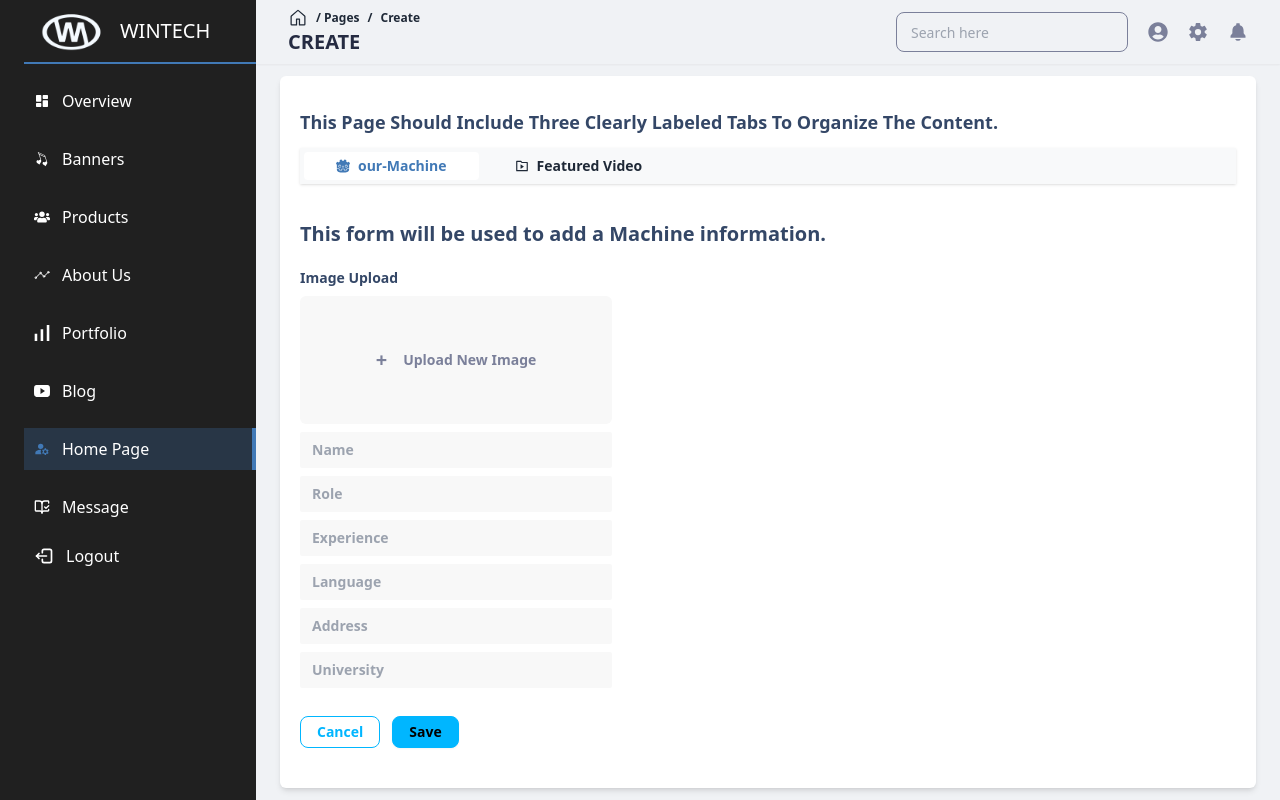
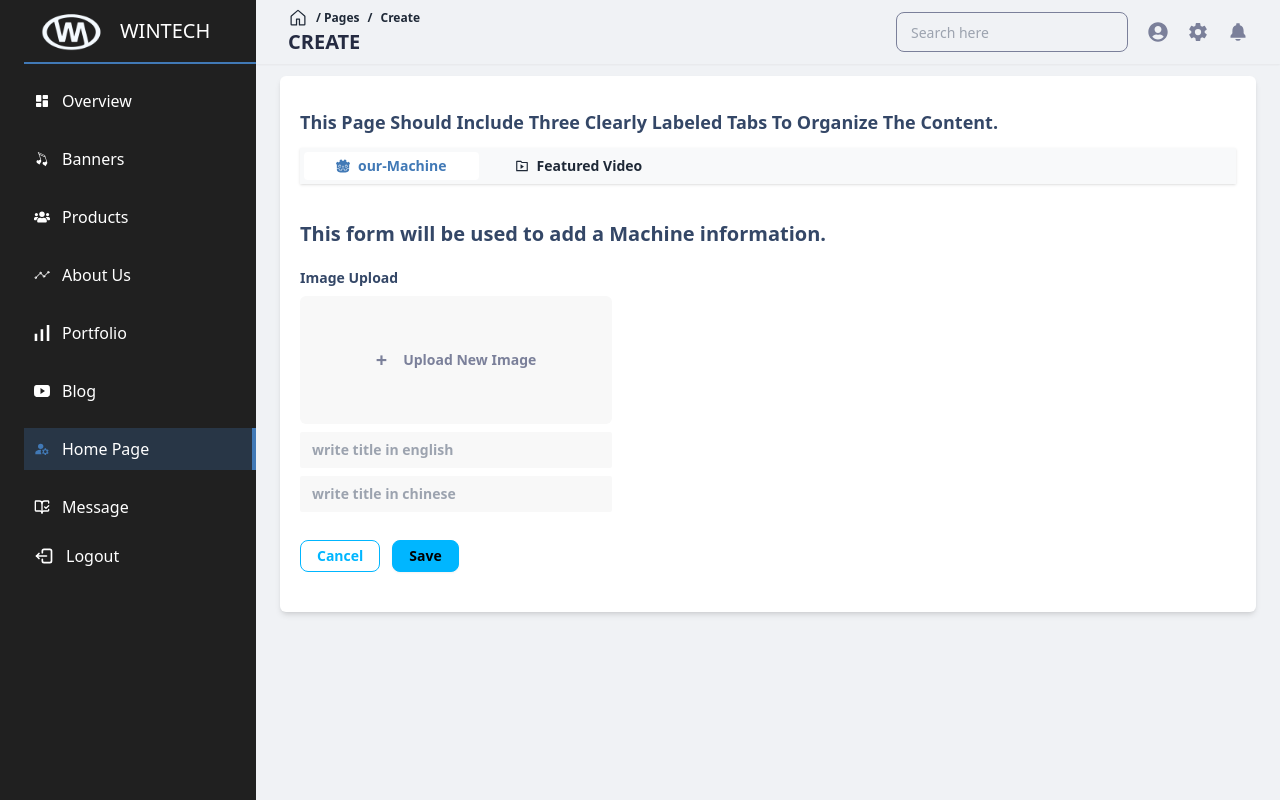
Before and after one commit to techvixo/Wintech-Admin, a React (Vite) app: page /home/machine/create in a window 1280 px wide. Built offline with nearby package versions, Linux system fonts and the light colour scheme; sample sign-in values are in the browser's storage.

Commit message:
Api added

```diff
--- a/Constants.js
+++ b/Constants.js
@@ -1,6 +1,6 @@
 
-const BASEURL ="http://localhost:8001/v1"                //Local server connect
-// const BASEURL ="https://data.wintech.com"              //live server connect
+// const BASEURL ="http://localhost:8001/v1"                //Local server connect
+const BASEURL ="https://wintech-backend.vercel.app/v1"              //live server connect
 
 
 
--- a/src/Pages/AboutUs/AboutUs.jsx
+++ b/src/Pages/AboutUs/AboutUs.jsx
@@ -1,10 +1,17 @@
-import React from 'react'
-import OurTeams from './OurTeams/OurTeams'
+import React, { useEffect } from 'react'
+import { useLocation, useNavigate } from 'react-router-dom';
 
-const AboutUs = () => {
+const AboutUs = () => {  const navigate = useNavigate();
+  const location = useLocation();
+
+  useEffect(() => {
+    if (location.pathname === "/about") {
+      navigate("/about/teams");
+    }
+  }, [location, navigate]);
   return (
     <div className=''>
-      <OurTeams></OurTeams>
+     About Root Page
     </div>
   )
 }
--- a/src/Pages/Banners/Banners.jsx
+++ b/src/Pages/Banners/Banners.jsx
@@ -1,8 +1,16 @@
-import React from 'react'
+import React, { useEffect } from 'react'
 import BannerMenu from './BannerMenu/BannerMenu'
-import { Outlet } from 'react-router-dom'
+import { Outlet, useLocation, useNavigate } from 'react-router-dom'
 
 const Banners = () => {
+   const navigate = useNavigate();
+  const location = useLocation();
+
+  useEffect(() => {
+    if (location.pathname === "/banner") {
+      navigate("/banner/home"); // Navigate to "about" if the current path is "home"
+    }
+  }, [location, navigate]); // Add location and navigate as dependencies
 
   return (
     <div className='bg-white p-5 rounded-md shadow-md'>
--- a/src/Pages/HomePage/HomePage.jsx
+++ b/src/Pages/HomePage/HomePage.jsx
@@ -1,12 +1,22 @@
-import React from 'react'
-import HomeMenu from './HomeMenu'
+import React, { useEffect } from "react";
+import HomeMenu from "./HomeMenu";
+import { useNavigate, useLocation } from "react-router-dom";
 
 const HomePage = () => {
+  const navigate = useNavigate();
+  const location = useLocation();
+
+  useEffect(() => {
+    if (location.pathname === "/home") {
+      navigate("/home/machine");
+    }
+  }, [location, navigate]);
   return (
-    <div className='p-5 bg-white rounded-md shadow-md'>
+    <div className="p-5 bg-white rounded-md shadow-md">
       <HomeMenu></HomeMenu>
+      Home Root Page!
     </div>
-  )
-}
+  );
+};
 
-export default HomePage
+export default HomePage;
--- a/src/Pages/HomePage/Machines/AddMachine.jsx
+++ b/src/Pages/HomePage/Machines/AddMachine.jsx
@@ -1,10 +1,14 @@
 import React, { useState } from "react";
 import HomeMenu from "../HomeMenu";
-
+import { useNavigate } from "react-router-dom";
+import BASEURL from "../../../../Constants";
+import { toast } from "react-toastify";
+import axios from "axios";
 const AddMachine = () => {
+  const navigate = useNavigate();
   const [imagePreview, setImagePreview] = useState(null); // Replace with your default image URL
   const [selectedFile, setSelectedFile] = useState(null);
-
+  const token = localStorage.getItem("token");
   const handleImageUpload = (event) => {
     const file = event.target.files[0];
     if (file) {
@@ -12,19 +16,51 @@ const AddMachine = () => {
       setImagePreview(URL.createObjectURL(file)); // Create a preview URL for the uploaded image
     }
   };
+  const createMachine = async (e) => {
+    e.preventDefault();
+    const form = e.target;
+    const title_en = form.title_en.value;
+    const title_cn = form.title_cn.value;
+    const formData = new FormData();
+    formData.append("title_en", title_en);
+    formData.append("title_cn", title_cn);
+    if (selectedFile) {
+      formData.append("image", selectedFile);
+    }
+    try {
+      const response = await axios.post(
+        `${BASEURL}/web-home/cnc-machine-part/create`,
+        formData,
+        {
+          headers: {
+            "Content-Type": "multipart/form-data",
+            Authorization: `Bearer ${token}`,
+          },
+        }
+      );
+      console.log(response);
+      toast.success(`About banner created successful`);
+
+    } catch (error) {
+      console.log(error);
+      toast.error(`${error.response.data.error}`);
+    }
+  };
   return (
     <div className="p-5 rounded-md shadow-md bg-white">
       <HomeMenu></HomeMenu>
 
       <h1 className="my-2 font-semibold text-xl text-[#344767] pt-7">
-        This form will be used to add  a Machine information.
+        This form will be used to add a Machine information.
       </h1>
       <div className="flex">
         <div className="w-1/3">
-        <div className="flex flex-col gap-5 py-3">
+          <form onSubmit={createMachine} className="flex flex-col gap-5 py-3">
             {/*========== Product Basic=========== */}
             <div className="flex flex-col gap-2">
-            <p className="font-semibold text-[#344767] text-sm">Image Upload</p>
+              <p className="font-semibold text-[#344767] text-sm">
+                Image Upload
+              </p>
               <div className="flex items-center justify-between">
                 <input
                   type="file"
@@ -42,56 +78,31 @@ const AddMachine = () => {
               </div>
               <input
                 type="text"
-              name="Name"
-              placeholder="Name"
+                name="title_en"
+                placeholder="write title in english"
                 className="font-semibold text-[#7B809A] text-sm bg-[#F8F8F8] p-2 px-3 rounded-sm "
               />
               <input
                 type="text"
-              name=""
-              placeholder="Role"
-              className="font-semibold text-[#7B809A] text-sm bg-[#F8F8F8] p-2 px-3 rounded-sm "
-            />
-            <input
-              type="text"
-              name=""
-              placeholder="Experience"
-              className="font-semibold text-[#7B809A] text-sm bg-[#F8F8F8] p-2 px-3 rounded-sm "
-            />
-            <input
-              type="text"
-              name=""
-              placeholder="Language"
-              className="font-semibold text-[#7B809A] text-sm bg-[#F8F8F8] p-2 px-3 rounded-sm "
-            />
-            <input
-              type="text"
-              name=""
-              placeholder="Address"
-              className="font-semibold text-[#7B809A] text-sm bg-[#F8F8F8] p-2 px-3 rounded-sm "
-            />
-            <input
-              type="text"
-              name=""
-              placeholder="University"
+                name="title_cn"
+                placeholder="write title in chinese"
                 className="font-semibold text-[#7B809A] text-sm bg-[#F8F8F8] p-2 px-3 rounded-sm "
               />
             </div>
             <div className="flex items-center gap-3 py-2">
               <button
-              // onClick={() => handleEdit(product.id)}
+                onClick={() => navigate("/home/machine")}
                 className="btn btn-outline btn-info btn-sm px-4"
               >
                 Cancel
               </button>
-            <button
-              // onClick={() => handleEdit(product.id)}
+              <input
+                type="submit"
+                value={"Save"}
                 className="btn  btn-info btn-sm px-4"
-            >
-              Save
-            </button>
+              />
             </div>
-        </div>
+          </form>
         </div>
         <div className="flex justify-center pt-14 w-2/3">
           {imagePreview && (
--- a/src/Pages/Shared/SiteNavber/SideNavBar.jsx
+++ b/src/Pages/Shared/SiteNavber/SideNavBar.jsx
@@ -18,9 +18,6 @@ import logo from "../../../assets/logo/logo.png";
 
 const SideNavBar = () => {
   const navigation = useNavigate();
-
-  const verifiedString = localStorage.getItem("isVerified");
-  const isVerified = JSON.parse(verifiedString);
   const dashboard = <RiDashboardFill />;
   const banner = <GiLoveSong />;
   const products = <FaUsers />;
@@ -75,14 +72,6 @@ const SideNavBar = () => {
       icon: message,
     },
   ]);
-  const [withoutVerifyMenus] = useState([
-    {
-      name: "onboarding",
-      path: "/profile-verification",
-      icon: onboarding,
-    },
-  ]);
-
   const handleLogOut = () => {
     localStorage.removeItem("token");
     localStorage.removeItem("user_id");
```
Lines whose indentation alone changed are shown as unchanged.
